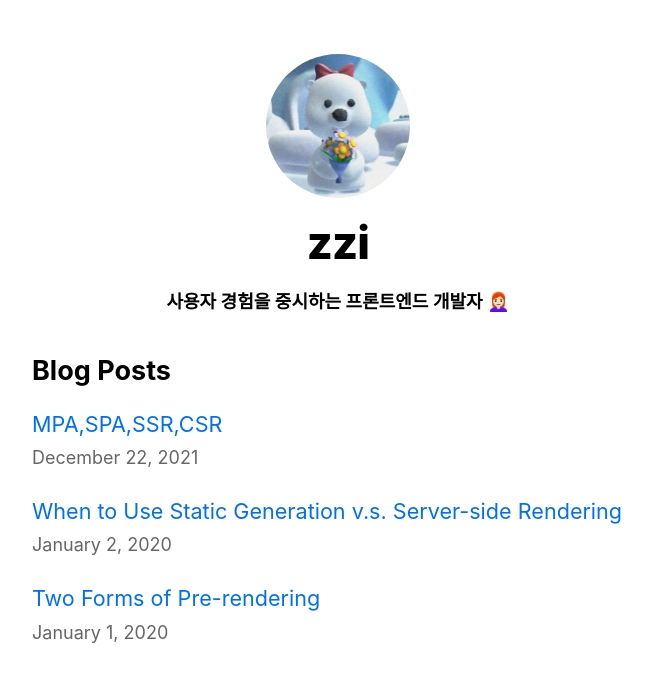
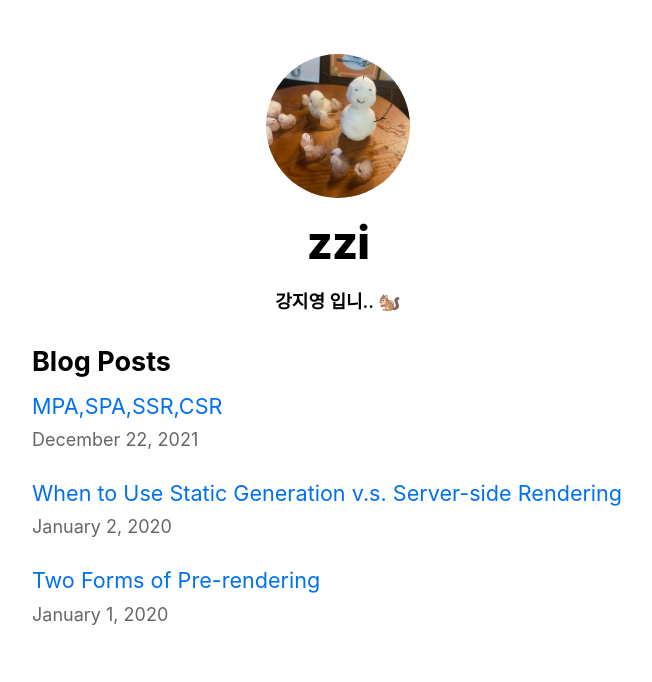
Before and after one commit to 99-zziy/zilog, a Next.js app: page / in a window 1280 px wide. Shown: the top 682 px of the page, without its empty margins (302-954 px from the left). Built offline with nearby package versions, Linux system fonts and the light colour scheme.

Commit message:
:bento: profile 사진 수정

```diff
--- a/components/Layout.js
+++ b/components/Layout.js
@@ -30,7 +30,7 @@ export default function Layout({ children, home }) {
           <>
             <Image
               priority
-              src="/images/profile.jpeg"
+              src="/images/profile.jpg"
               className={utilStyles.borderCircle}
               height={144}
               width={144}
@@ -44,7 +44,7 @@ export default function Layout({ children, home }) {
               <a>
                 <Image
                   priority
-                  src="/images/profile.jpeg"
+                  src="/images/profile.jpg"
                   className={utilStyles.borderCircle}
                   height={108}
                   width={108}
--- a/pages/index.js
+++ b/pages/index.js
@@ -21,9 +21,7 @@ export default function Home({ allPostsData }) {
         <title>{siteTitle}</title>
       </Head>
       <section className={utilStyles.headingMd}>
-        <p className={utilStyles.description}>
-          사용자 경험을 중시하는 프론트엔드 개발자 👩🏻‍🦰
-        </p>
+        <p className={utilStyles.description}>강지영 입니.. 🐿️</p>
       </section>
       <section className={`${utilStyles.headingMd} ${utilStyles.padding1px}`}>
         <h2 className={utilStyles.headingLg}>Blog Posts</h2>
--- a/styles/utils.module.css
+++ b/styles/utils.module.css
@@ -17,7 +17,7 @@
 .headingLg {
   font-size: 1.5rem;
   line-height: 1.4;
-  margin: 1rem 0;
+  margin: 0.5rem 0;
 }
 
 .headingMd {
@@ -34,6 +34,7 @@
 
 .borderCircle {
   border-radius: 9999px;
+  object-fit: cover;
 }
 
 .colorInherit {
```
Also changed, not shown: public/images/profile.jpeg (deleted), public/images/profile.jpg (added).
